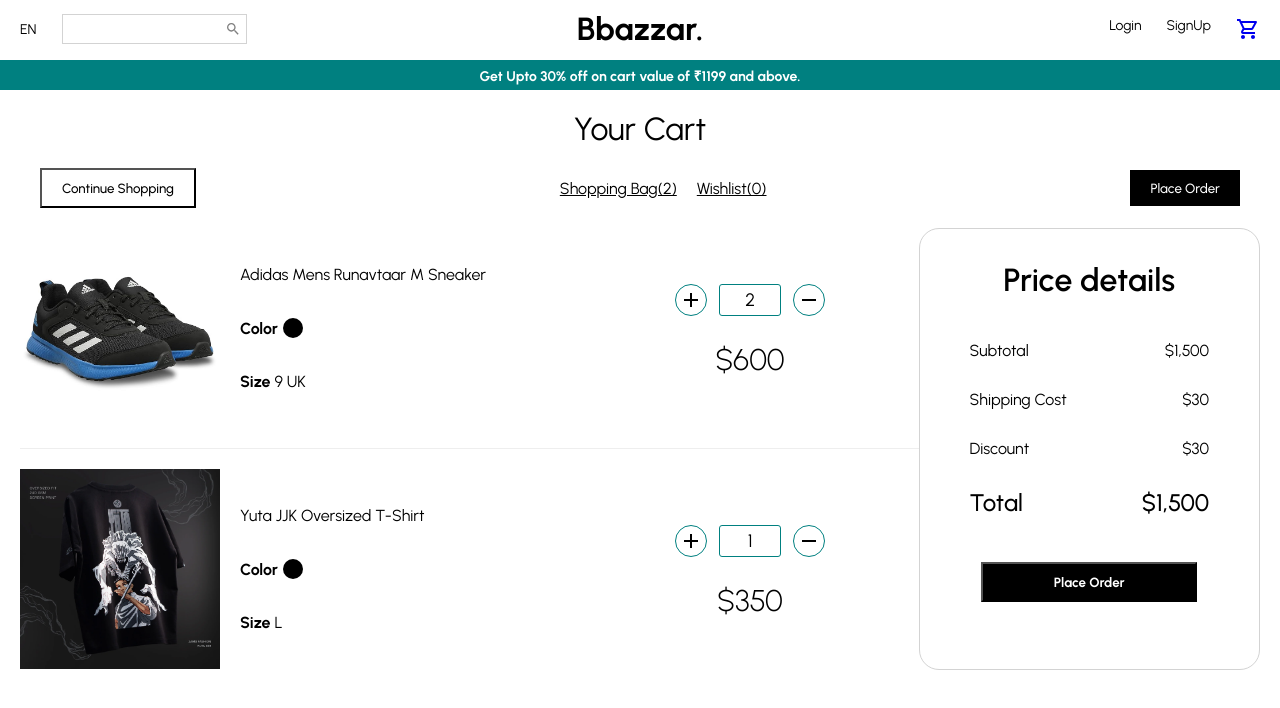
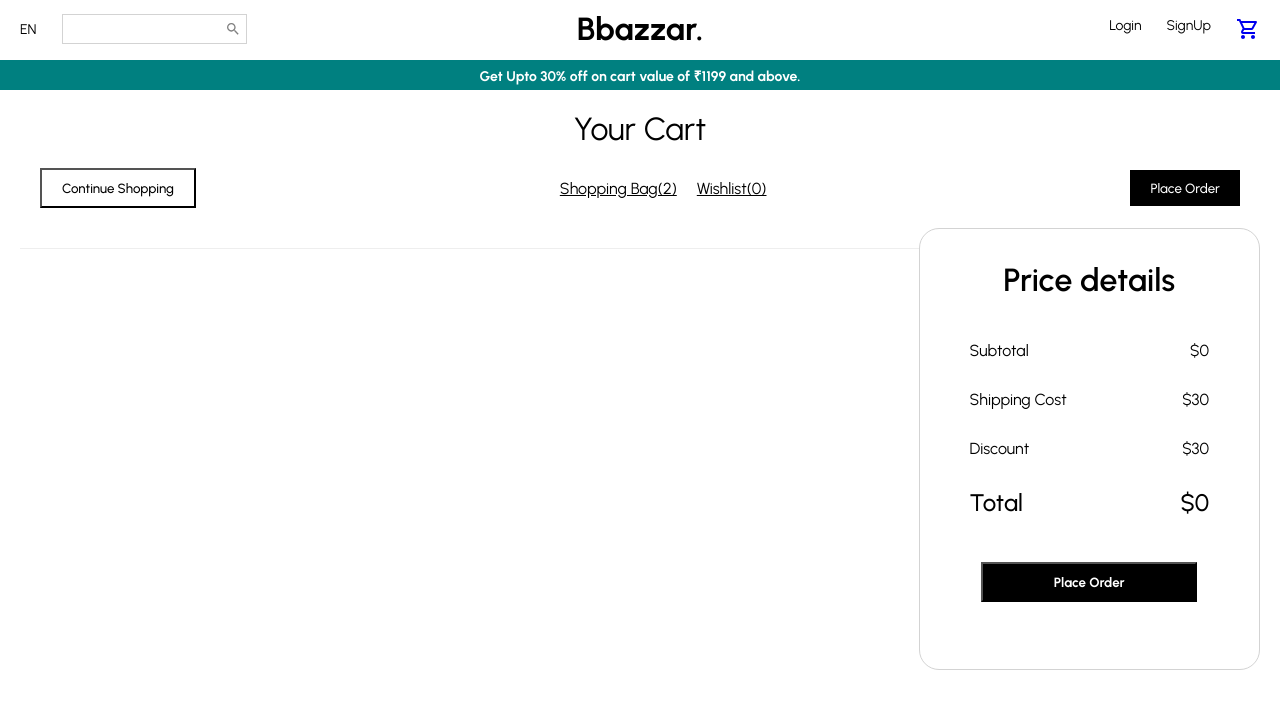
Before and after one commit to VishalChoudhary/ecommerce, a React (Create React App) app in the folder client/: page /cart in a window 1280 px wide. Shown: the top 708 px of the page. Built offline with nearby package versions, Linux system fonts and the light colour scheme; the HTML template or start-up script is replaced by a standard one; a web font is replaced by a local one.

Commit message:
react shopping cart update using redux

```diff
--- a/client/src/pages/Cart.jsx
+++ b/client/src/pages/Cart.jsx
@@ -3,6 +3,7 @@
 import Navbar from '../components/Navbar';
 import Announcement from '../components/Announcement';
 import { Add, Remove } from '@material-ui/icons';
+import { useSelector } from 'react-redux';
 
 const Container = styled.div`
     /* background-color: #fef9f9;   */
@@ -54,6 +55,7 @@
 const Product = styled.div`
     display: flex;
     justify-content: space-between;
+    margin-bottom: 10px;
 `;
 
 const ProductDetail = styled.div`
@@ -186,6 +188,7 @@
 `;
 
 const Cart = () => {
+  const cart = useSelector(state=>state.cart);
   return (
     <Container>
         <Navbar />
@@ -202,16 +205,17 @@
             </Top>
             <Bottom>
                 <Info>
-                    <Product>
+                    {cart.products.map(product=>(
+                        <Product>
                         <ProductDetail>
-                            <ProductImage src="/images/cart/adidas1.jpg"/>
+                            <ProductImage src={product.img}/>
                             <Details>
-                                <ProductName>Adidas Mens Runavtaar M Sneaker</ProductName>
+                                <ProductName>{product.title}</ProductName>
                                 <ColorContainer>
                                     <span><b>Color</b></span>
-                                    <ProductColor color='black'></ProductColor>
+                                    <ProductColor color={product.color}></ProductColor>
                                 </ColorContainer>
-                                <ProductSize><b>Size</b>  9 UK</ProductSize>
+                                <ProductSize><b>Size </b>{product.size}</ProductSize>
                             </Details>
                         </ProductDetail>
                         <PriceDetail>
@@ -219,46 +223,22 @@
                                 <AmountButtonDesign>
                                     <Add />
                                 </AmountButtonDesign>
-                                <ProductAmount>2</ProductAmount>
+                                <ProductAmount>{product.quantity}</ProductAmount>
                                 <AmountButtonDesign>
                                     <Remove />
                                 </AmountButtonDesign>
                             </ProductAmountContainer>
-                            <ProductPrice>$600</ProductPrice>
+                            <ProductPrice>${product.price*product.quantity}</ProductPrice>
                         </PriceDetail>
                     </Product>
-                    <Hr />
-                    <Product>
-                        <ProductDetail>
-                            <ProductImage src="/images/cart/YUTA.jpg"/>
-                            <Details>
-                                <ProductName>Yuta JJK Oversized T-Shirt</ProductName>
-                                <ColorContainer>
-                                    <span><b>Color</b></span>
-                                    <ProductColor color='black'></ProductColor>
-                                </ColorContainer>
-                                <ProductSize><b>Size</b>  L</ProductSize>
-                            </Details>
-                        </ProductDetail>
-                        <PriceDetail>
-                            <ProductAmountContainer>
-                                <AmountButtonDesign>
-                                    <Add />
-                                </AmountButtonDesign>
-                                <ProductAmount>1</ProductAmount>
-                                <AmountButtonDesign>
-                                    <Remove />
-                                </AmountButtonDesign>
-                            </ProductAmountContainer>
-                            <ProductPrice>$350</ProductPrice>
-                        </PriceDetail>
-                    </Product>
+                    ))}
+                <Hr />
                 </Info>
                 <Summary>
                     <SummaryTitle>Price details</SummaryTitle>
                     <SummaryItem>
                         <SummaryItemText>Subtotal</SummaryItemText>
-                        <SummaryItemPrice>$1,500</SummaryItemPrice>
+                        <SummaryItemPrice>${cart.total}</SummaryItemPrice>
                     </SummaryItem>
                     <SummaryItem>
                         <SummaryItemText>Shipping Cost</SummaryItemText>
@@ -270,7 +250,7 @@
                     </SummaryItem>
                     <SummaryItem type='total'>
                         <SummaryItemText>Total</SummaryItemText>
-                        <SummaryItemPrice>$1,500</SummaryItemPrice>
+                        <SummaryItemPrice>${cart.total}</SummaryItemPrice>
                     </SummaryItem>
                     <ButtonBox>
                         <Button>Place Order</Button>
```
